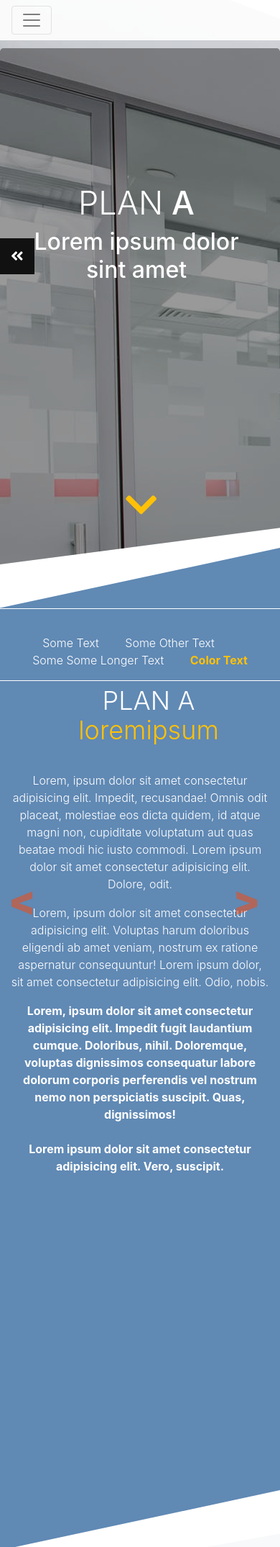
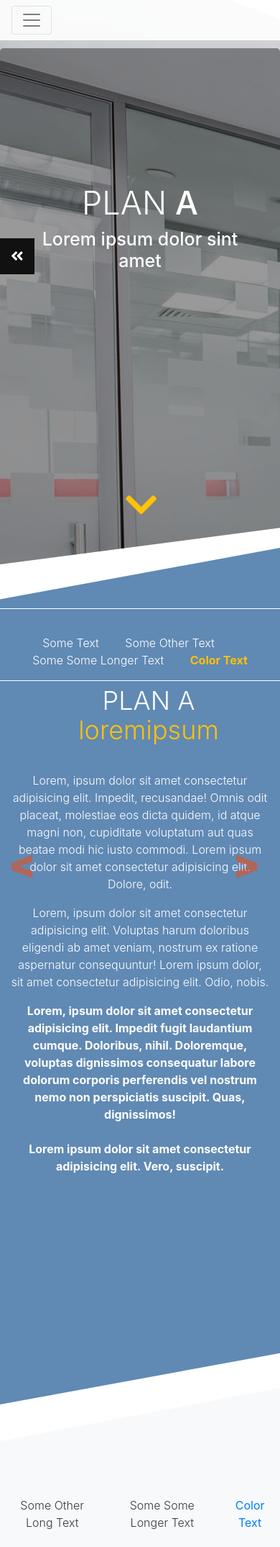
Before and after one commit to ArminCoder/minisitePlanA, a PHP site: page / in a window 390 px wide. Shown: the top 2149 px of the page at 72% size. Run offline with PHP 8.4, Linux system fonts and the light colour scheme; some libraries are stand-ins or nearby versions.

Commit message:
finished up

```diff
--- a/carousel2.html
+++ b/carousel2.html
@@ -1,10 +1,10 @@
 <!-- presentation div -->
-<div id="presentation" class="carousel2 presentation2 container-fluid bg-light">
+<div id="presentation2" class="carousel2 presentation2 container-fluid bg-light">
 
 
     <div id="carousel2Contaier" class="container-fluid" id="presentationHeader">
         <div class="row  border-dark mobileNoBorder">
-            <div id="presentationHeaderMainText border " class="col-sm-12 col-md-12 col-lg-9" style="border-bottom: 1px solid; border-top: 1px solid mobileNoBorder">
+            <div id="presentationHeaderMainText2" class="col-sm-12 col-md-12 col-lg-9 text-center pt-4 border-bottom border-top border-dark mobileNoBorder">
                 <ul class="list-inline inlineFLex">
 
                     <li class="list-inline-item border-right border-dark pr-4  text-dark font-weight-light mobileNoBorder ">Some
--- a/carousel3.html
+++ b/carousel3.html
@@ -1,5 +1,5 @@
 <!-- presentation div -->
-<div id="presentation" class="presentation3 container-fluid">
+<div id="presentation3" class="presentation3 container-fluid">
 
 
     <div id="carousel3Container" class="container-fluid" id="presentationHeader">
@@ -24,7 +24,7 @@
         </div>
     </div>
 
-    <div id="presentationCarousel3" class="h-100 carousel  container-fluid mt-4" data-ride="carousel">
+    <div id="presentationCarousel3" class="h-100 carousel  slide container-fluid mt-4" data-ride="carousel">
 
 
         <div class="carousel-inner container mt-4">
@@ -84,7 +84,7 @@
                             </div>
 
                         </div>
-                        <div id="presentationCarouselImgHolder3 hiddenOnMobile" class="col-sm-12 col-md-12 col-3 w-50">
+                        <div id=" " class=" presentationCarouselImgHolder3col-sm-12 col-md-12 col-lg-3 w-50 hiddenOnMobile ">
                             <img class="presentationCarouselImg hiddenOnMobile  p-0 w-100 mt-4 pt-4 " src="../img/manWomen.png"
                                 alt="">
 
@@ -153,7 +153,7 @@
                             </div>
 
                         </div>
-                        <div id="presentationCarouselImgHolder3 hiddenOnMobile" class="col-sm-12 col-md-12 col-lg-3 w-50 ">
+                        <div id=" " class=" presentationCarouselImgHolder3col-sm-12 col-md-12 col-lg-3 w-50 hiddenOnMobile ">
                             <img class="presentationCarouselImg hiddenOnMobile  p-0 w-100 mt-4 pt-4 " src="../img/manWomen.png"
                                 alt="">
 
@@ -167,7 +167,7 @@
             <div class="carousel-item  mt-4">
                 <div class="container">
                     <div class="row">
-                        <div class="col-sm-12 col-md-12 col-lg-9 h-25 border-right mobileNoBorder mobileNoBorder">
+                        <div class="col-sm-12 col-md-12 col-lg-9 h-25 border-right mobileNoBorder">
                             <p class="text-white font-weight-light  text-right text-uppercase">Lorem, ipsum dolor
                                 sit
                                 amet
@@ -179,17 +179,17 @@
                                 ipsum dolor sit amet.</p>
                             <div id="gridDisplayCarousel3" class="smallScreenDBlock">
 
-                                <p class="text-white font-weight-light text-right mr-3  text-uppercase border-top border-warning mobileNoBorder mobileNoBorder">Lorem
+                                <p class="text-white font-weight-light text-right mr-3  text-uppercase border-top border-warning mobileNoBorder">Lorem
                                     ipsum, dolor
                                     sit amet
                                     consectetur a consequatur ex voluptates
                                     adipisci saepe reiciendis ipsum sit officia.</p>
-                                <p class="text-white font-weight-light text-right text-uppercase border-top border-bottom border-warning mobileNoBorder mobileNoBorder">
+                                <p class="text-white font-weight-light text-right text-uppercase border-top border-bottom border-warning mobileNoBorder">
                                     Lorem ipsum dolor
                                     sit amet
                                     consectem architecto quaerat inventore a
                                     voluptate animi tenetur natus facilis tempora.</p>
-                                <p class=" text-white font-weight-light text-right ml-3  text-uppercase  border-top border-bottom border-warning mobileNoBorder mobileNoBorder">Lorem
+                                <p class=" text-white font-weight-light text-right ml-3  text-uppercase  border-top border-bottom border-warning mobileNoBorder">Lorem
                                     ipsum dolor, sit atur ipsam officiis velit
                                     numquam accusantium inventore, deleniti tempora dolore? Nisi, asperiores?</p>
 
@@ -220,7 +220,7 @@
                             </div>
 
                         </div>
-                        <div id="presentationCarouselImgHolder3 hiddenOnMobile" class="col-sm-12 col-md-12 col-3 w-50">
+                        <div id=" " class=" presentationCarouselImgHolder3col-sm-12 col-md-12 col-lg-3 w-50 hiddenOnMobile ">
                             <img class="presentationCarouselImg hiddenOnMobile  p-0 w-100 mt-4 pt-4 " src="../img/manWomen.png"
                                 alt="">
 
@@ -229,6 +229,7 @@
                     </div>
 
                 </div>
+
             </div>
         </div>
         <a class="carousel-control-prev h-50 " href="#presentationCarousel3" role="button" data-slide="prev">
--- a/carousel4.html
+++ b/carousel4.html
@@ -1,5 +1,5 @@
 <!-- presentation div -->
-<div id="presentation" class="presentation4 carousel4 container-fluid bg-light">
+<div id="presentation4" class="presentation4 carousel4 container-fluid bg-light">
 
 
     <div id="carousel4Container" class="container-fluid" id="presentationHeader">
--- a/carousel5.html
+++ b/carousel5.html
@@ -1,5 +1,5 @@
 <!-- presentation div -->
-<div id="presentation" class="presentation5 carousel4 container-fluid ">
+<div id="presentation5" class="presentation5 carousel4 container-fluid ">
 
 
     <div id="carousel5Container" class="container-fluid" id="presentationHeader">
--- a/contact.html
+++ b/contact.html
@@ -10,17 +10,17 @@
                     <ul class="list-inline w-100 d-flex justify-content-between">
                         <li class="list-inline-item text-white bg-primary mb-1 font-weight-light pt-1 text-right p-2 w-100 h5">
                             <i class="fas fa-angle-double-left"></i>
-                            <a class="text-white smoothScroller" href="#carousel1Contaier">
+                            <a class="text-white smoothScroller" href="#landing">
                                 Link
                                 4</a></li>
                         <li class="list-inline-item text-white bg-dark  mb-1 font-weight-light pt-1 text-right p-2 w-100 h5"><a
-                                class="text-white smoothScroller" href="#carousel2Contaier">Link
+                                class="text-white smoothScroller" href="#presentation">Link
                                 3</a></li>
                         <li class="list-inline-item text-white bg-dark mb-1 font-weight-light pt-1 text-right p-2 w-100 h5"><a
-                                class="text-white smoothScroller" href="#carousel3Contaier">Link
+                                class="text-white smoothScroller" href="#carousel3Container">Link
                                 2</a></li>
                         <li class="list-inline-item text-white bg-dark mb-1 font-weight-light pt-1 text-right p-2 w-100 h5">
-                            <a class="text-white smoothScroller" href="#carousel4Contaier">Link1</a></li>
+                            <a class="text-white smoothScroller" href="#carousel4Container">Link1</a></li>
 
 
                     </ul>
--- a/css/style.css
+++ b/css/style.css
@@ -139,6 +199,11 @@ nav {
     border-top: 1px solid #fff;
     border-bottom: 1px solid #fff;
 }
+#presentationHeaderMainText2 {
+    padding-top: 37px;
+}
+
+
 #presentationHeaderSeperator {
     border-top: none !important;
 }
@@ -404,6 +469,25 @@ footer {
     overflow: hidden;
 }
 
+@media screen and (max-width: 1310px) {
+    .mediumScreenText {
+        font-size: 25px;
+    }
+    .jumbotron div {
+        display: block;
+    }
+    #jumbotronContentHolder {
+        width: 455px;
+    }
+    #landingLogoImageHolder {
+    width: 455px;
+    margin-top: 10px;
+    /* text-align: center; */
+    background-position-x: center;
+    }
+}
+
+
 
 /* PHONE STYLE */
 @media screen and (max-width: 768px) {
@@ -441,7 +525,7 @@ footer {
         padding-left: 0;
      }
      #presentation {
-        height: 165vh;
+        height: 141vh;
         width: 100%;
         padding: 10vh 0;
         overflow: hidden;
@@ -498,6 +582,15 @@ footer {
         padding: 0;
         text-align: center;
     }
+    #presentationHeaderMainText2 {
+        padding: 0;
+        text-align: center;
+
+    padding-top: 40px;
+    border-top: 1px solid;
+    border-bottom: 1px solid;
+
+    }
     .openbtn {
         right: 20px;
     }
--- a/landing.html
+++ b/landing.html
@@ -5,8 +5,9 @@
             <div id="jumbotron" class="jumbotron">
                 <div>
                     <div id="jumbotronContentHolder">
-                        <h2 class="text-uppercase text-primary"><span class="font-weight-light">plan</span> a</h2>
-                        <h2 class="text-primary">Lorem ipsum dolor
+                        <h2 class="text-uppercase text-primary mediumScreenText"><span class="font-weight-light">plan</span>
+                            a</h2>
+                        <h2 class="text-primary mediumScreenText">Lorem ipsum dolor
                             sint amet </h2>
                     </div>
                     <div id="landingLogoImageHolder">
--- a/nav.html
+++ b/nav.html
@@ -9,7 +9,7 @@
             <ul class="navbar-nav ml-auto">
                 <li class="nav-item ">
                     <a class="nav-link lead text-dark font-weight-bold border-right  border-primary  mobileNoBorder"
-                        href="#presentation">Home
+                        href="#landing">Home
                         <!-- <span class="sr-only">(current)</span> -->
                     </a>
                 </li>
```
Also changed, not shown: other parts of css/style.css (+66 -6 lines).
